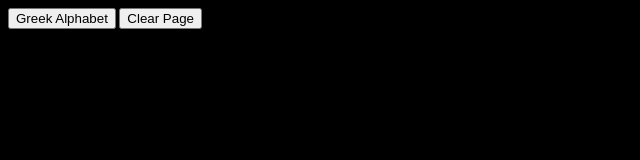
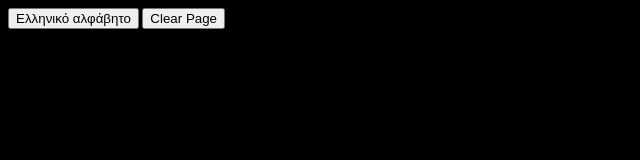
Before and after one commit to jetflare/character_tables, a plain HTML site: page index.html in a window 1280 px wide. Shown: the full height of the page, 0-640 px from the left. Drawn offline with Linux system fonts and the light colour scheme.

Commit message:
Update index.html

```diff
--- a/index.html
+++ b/index.html
@@ -7,7 +7,7 @@
 </head>
 <body>
 	<div id="alphabetList">
-		<button id="greek" onclick="appendGreekTable()">Greek Alphabet</button>
+		<button id="greek" onclick="appendGreekTable()">Ελληνικό αλφάβητο</button>
 		<button id="clearThisPAge" onclick="clearPage()">Clear Page</button>
 	</div>
 
```
